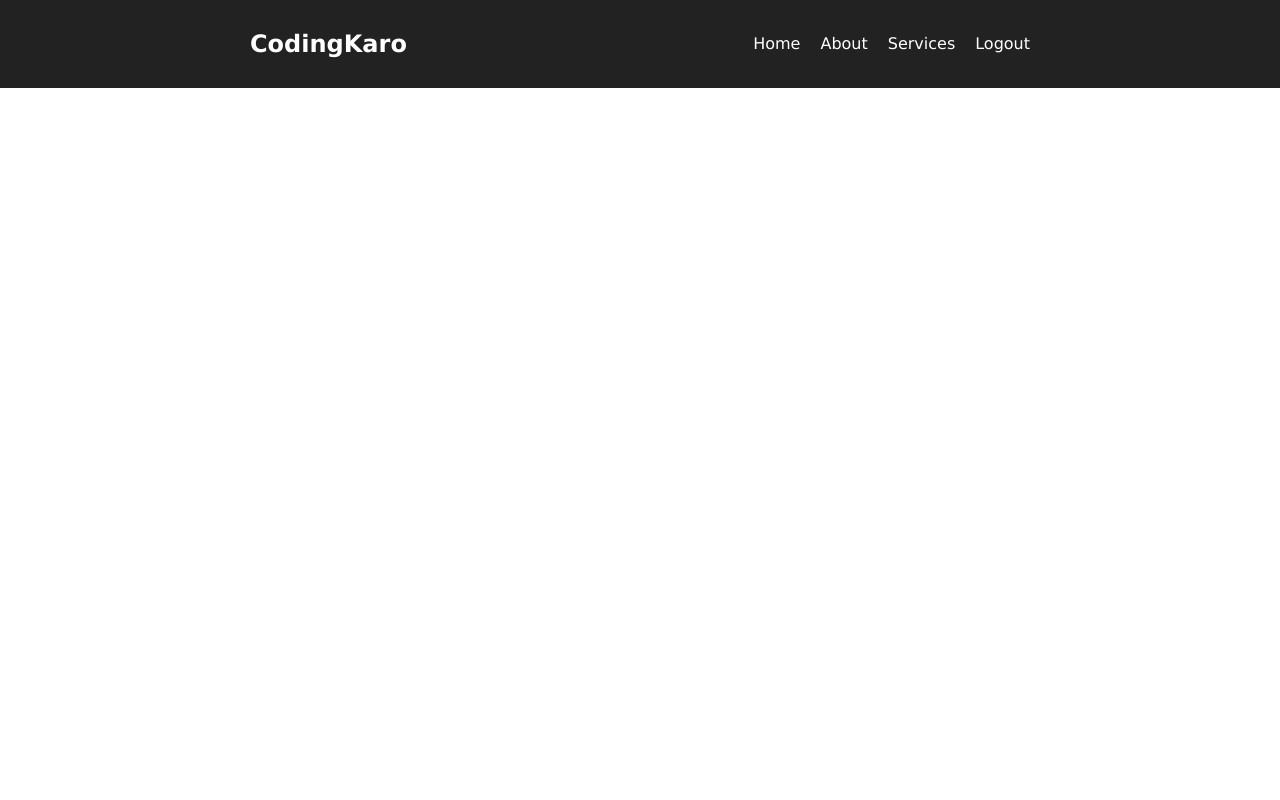
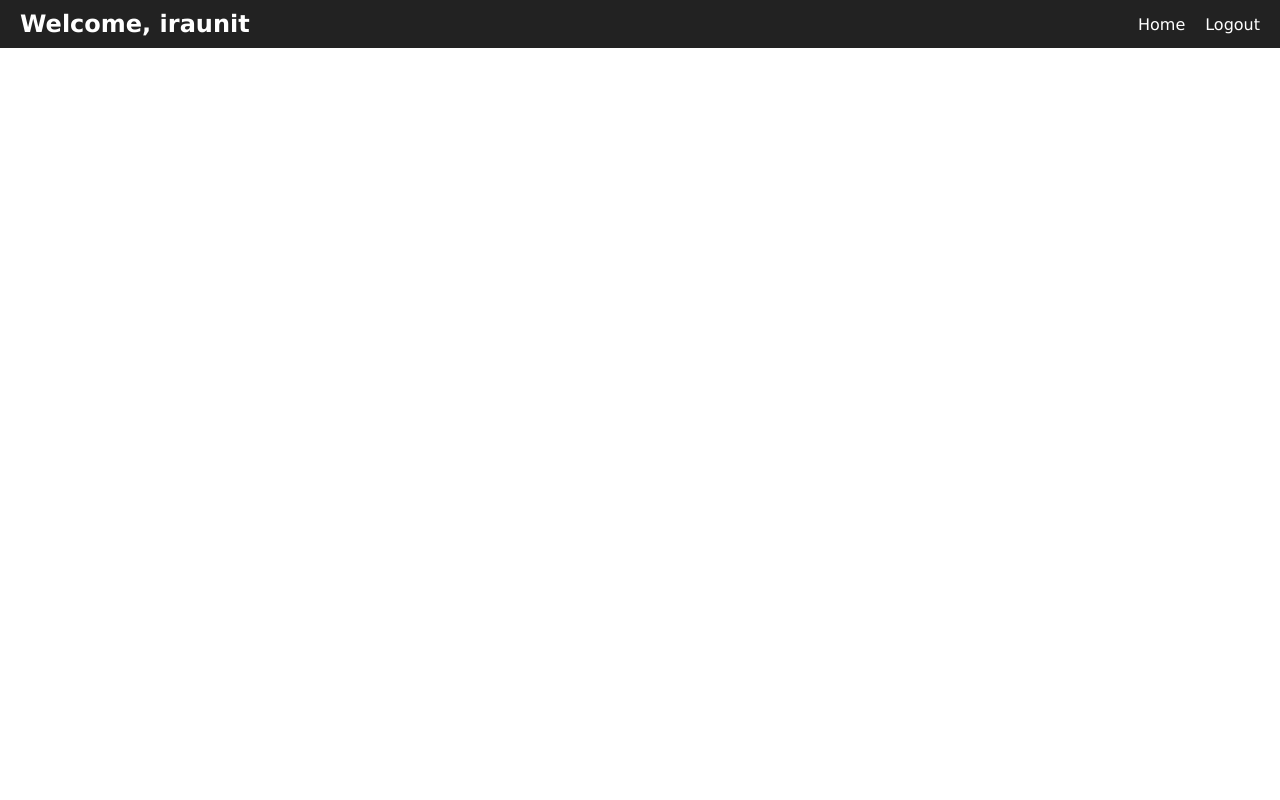
Before and after one commit to iraunit/The-OJ, a Django app: page /home in a window 1280 px wide. Run offline with Django 4.2, Linux system fonts and the light colour scheme; a user stored in the database is signed in.

Commit message:
nav bar added

```diff
--- a/dashboard/static/home.css
+++ b/dashboard/static/home.css
@@ -1,3 +1,9 @@
+* {
+    box-sizing: border-box;
+    margin: 0;
+    padding: 0;
+}
+
 body {
     font-family: 'Lucida Sans', 'Lucida Sans Regular', 'Lucida Grande', 'Lucida Sans Unicode', Geneva, Verdana, sans-serif;
     justify-content: center;
@@ -18,7 +24,7 @@ body {
 nav ul {
     display: flex;
     list-style-type: none;
-    align-items: center;
+    align-items: flex-end;
     justify-content: space-between;
 }
 
@@ -46,5 +52,4 @@ nav a {
 .container {
     margin: 0 auto;
     padding: 10px;
-    max-width: 800px;
 }
--- a/dashboard/templates/home.html
+++ b/dashboard/templates/home.html
@@ -5,25 +5,21 @@
     <meta charset="UTF-8">
     <meta http-equiv="X-UA-Compatible" content="IE=edge">
     <meta name="viewport" content="width=device-width, initial-scale=1.0">
-    <title>Document</title>
+    <title>Shypt Solution</title>
     <link rel="stylesheet" href="static/home.css">
 </head>
 <body>
-
     <nav class="nav">
         <div class="container">
-            <h1 class="logo"><a href="/home">CodingKaro</a></h1>
+            <h1 class="logo"><a href="/home">Welcome, {{request.user}}</a></h1>
             <ul>
-                <li><a href="#">Home</a></li>
-                <li><a href="#">About</a></li>
-                <li><a href="#">Services</a></li>
+                <li><a href="/home">Home</a></li>
                 <li><a href="/logout">Logout</a></li>
             </ul>
 
         </div>
-    </nav>s
+    </nav>
 
-
-
+       <script src="shypt.js"></script>
 </body>
 </html>
--- a/login/static/login.css
+++ b/login/static/login.css
@@ -53,7 +53,7 @@ a {
 .form-control input {
     background-color: transparent;
     border: 0;
-    position: relative;
+    position: absolute;
     display: block;
     border-bottom: 2px white solid;
     width: 100%;
--- a/login/views.py
+++ b/login/views.py
@@ -38,6 +38,9 @@ def register(request):
 
 def logoutUser(request):
     logout(request)
+    storage = messages.get_messages(request)
+    storage.used = True
+    messages.success(request,'Successfully Signed Out')
     return redirect(login_page)
 
 def home(request):
```
Also changed, not shown: login/static/main.js (deleted, +0 -10 lines), login/templates/index.html (deleted, +0 -23 lines), db.sqlite3.
